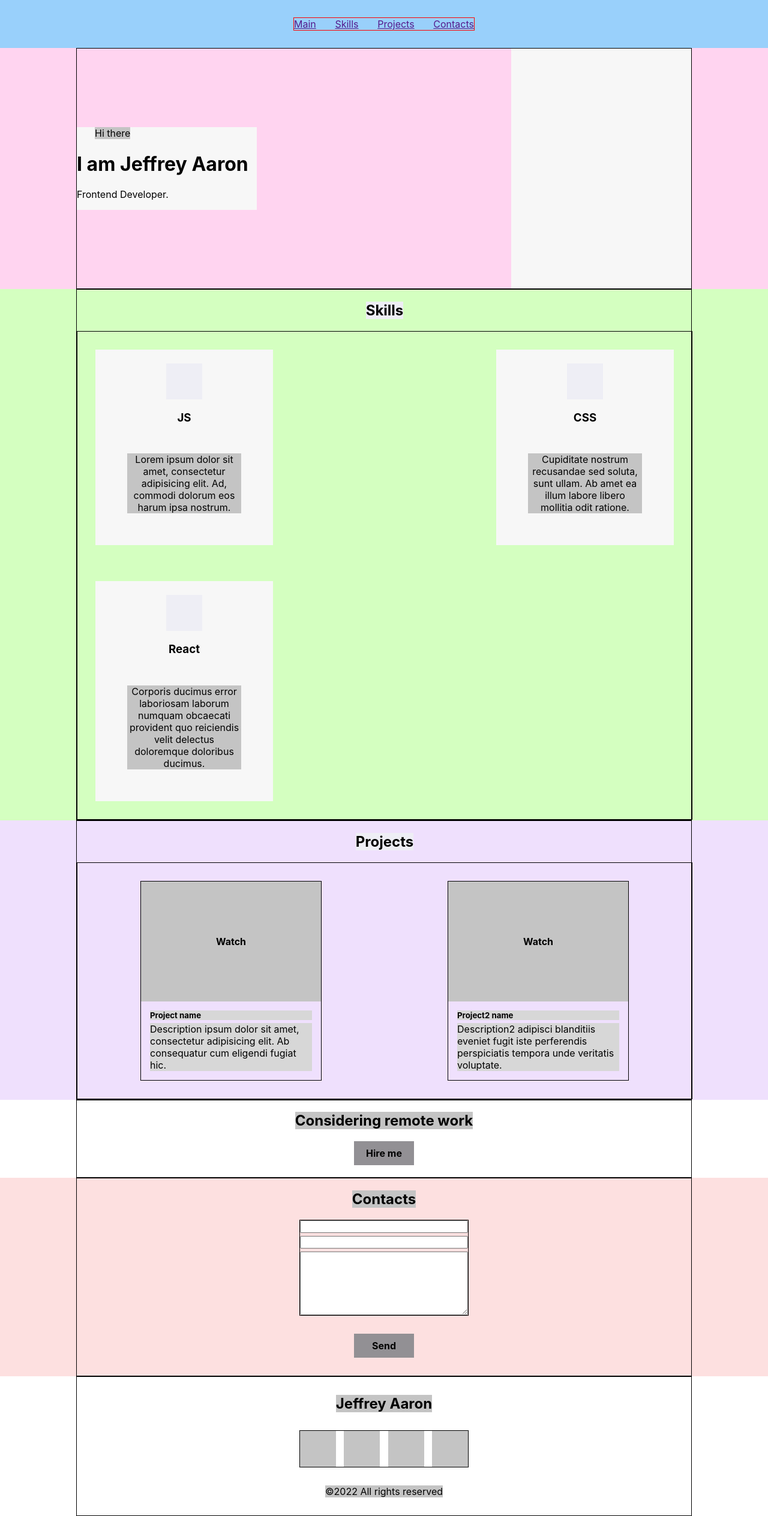
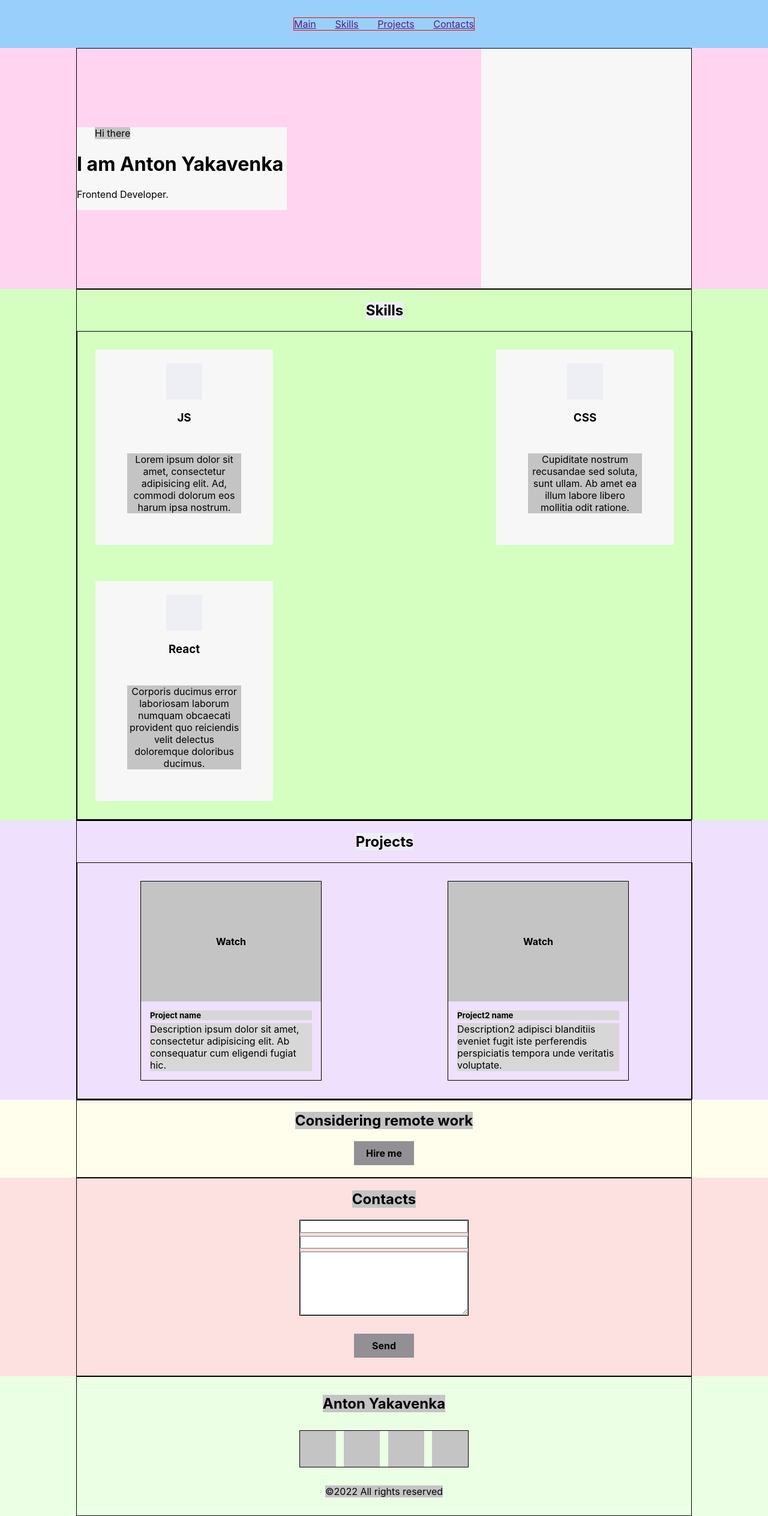
Before and after one commit to antondoom1/portfolio, a React (Create React App) app: page / in a window 1280 px wide. Shown: the whole page at 60% size. Built offline with nearby package versions, Linux system fonts and the light colour scheme.

Commit message:
change some colors and text

```diff
--- a/src/footer/Footer.js
+++ b/src/footer/Footer.js
@@ -5,7 +5,7 @@ export const Footer = () => {
   return (
     <div className={s.footer}>
       <div className={`${sContainer.container} ${s.container}`}>
-        <h2>Jeffrey Aaron</h2>
+        <h2>Anton Yakavenka</h2>
         <div className={s.iconsBlock}>
           <div></div>
           <div></div>
--- a/src/footer/Footer.module.css
+++ b/src/footer/Footer.module.css
@@ -1,6 +1,7 @@
 .footer {
     display: flex;
     justify-content: center;
+    background-color: #ebffe4;
 }
 
 .container {
--- a/src/main/Main.js
+++ b/src/main/Main.js
@@ -7,7 +7,7 @@ export const Main = () => {
       <div className={sContainer.container}>
         <div className={s.text}>
           <span>Hi there</span>
-          <h1>I am Jeffrey Aaron</h1>
+          <h1>I am Anton Yakavenka</h1>
           <p>Frontend Developer.</p>
         </div>
         <div className={s.photo}></div>
--- a/src/main/Main.module.css
+++ b/src/main/Main.module.css
@@ -3,12 +3,12 @@
 }
 
 .text {
-    width: 300px;
+    width: 350px;
     background-color: #f7f7f7;
 }
 
 .photo {
-    width: 300px;
+    width: 350px;
     height: 400px;
     background-color: #f7f7f7;
 }
--- a/src/remote-work/RemoteWork.module.css
+++ b/src/remote-work/RemoteWork.module.css
@@ -2,6 +2,7 @@
     display: flex;
     justify-content: center;
     text-align: center;
+    background-color: #fffeec;
 }
 
 .container {
```
